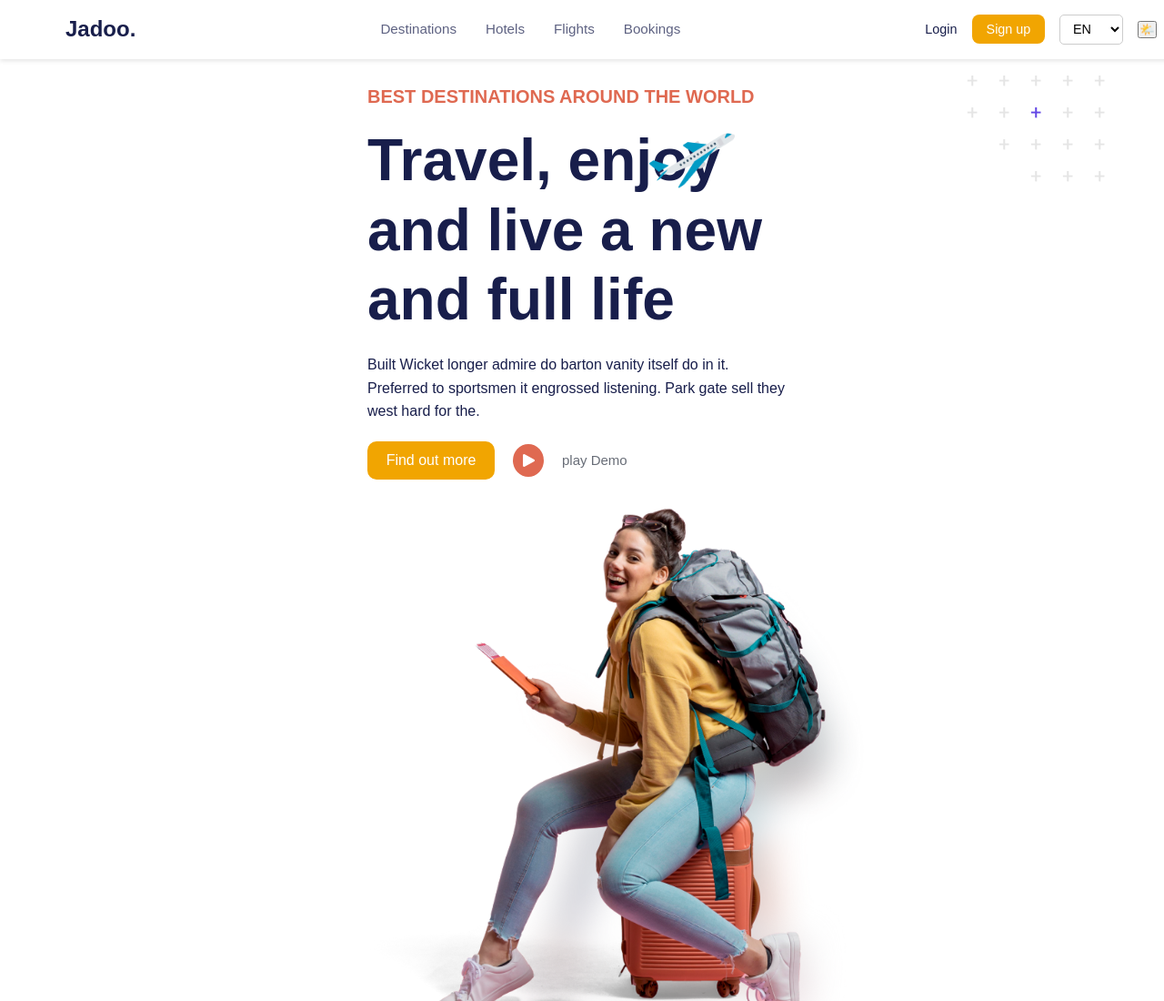
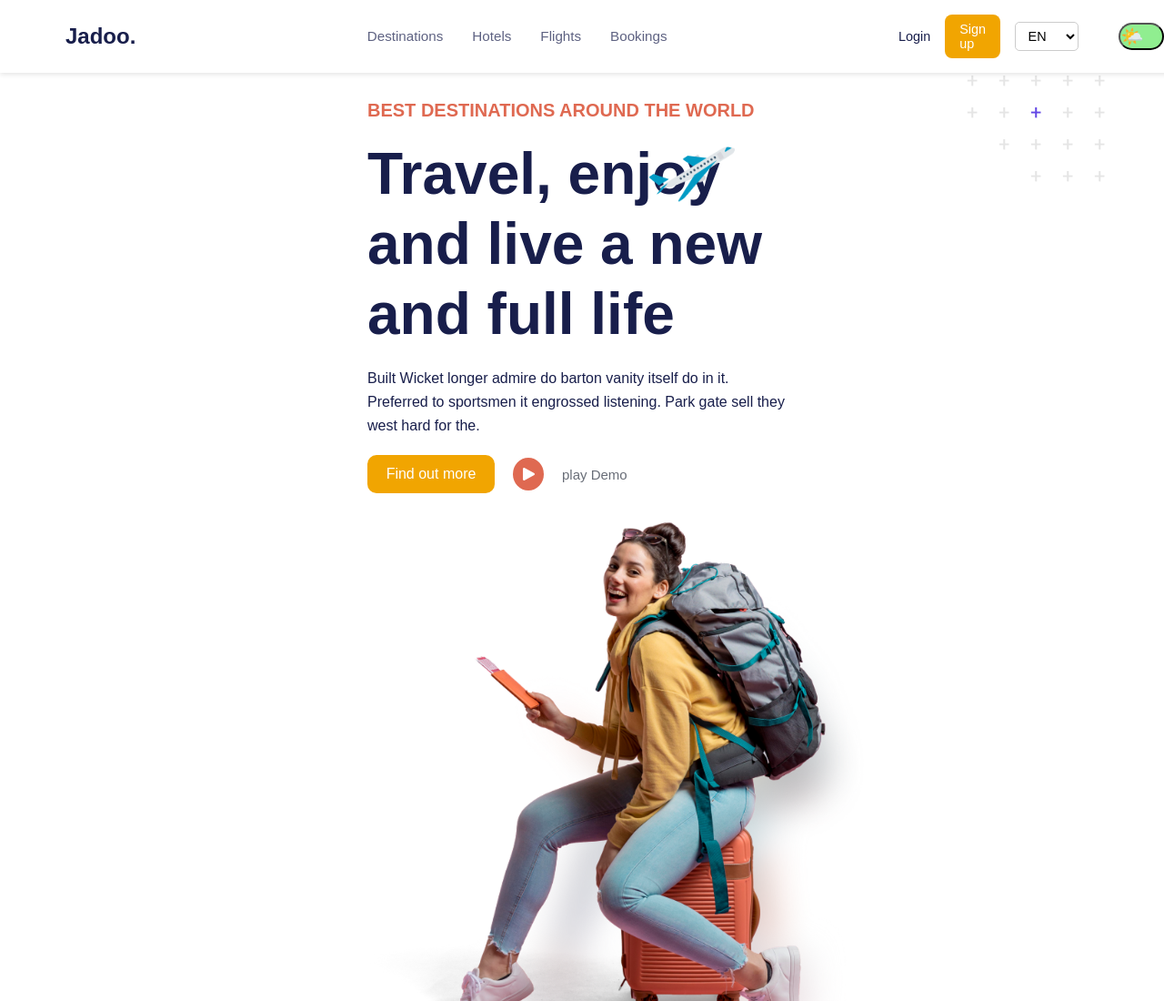
Before and after one commit to abdo0070/travel-website-template, a plain HTML site: page index.html in a window 1280 px wide. Shown: the top 1100 px of the page at 91% size. Drawn offline with Linux system fonts and the light colour scheme; a web font is replaced by a local one.

Commit message:
style for button

```diff
--- a/style.css
+++ b/style.css
@@ -377,6 +377,7 @@ nav ul li a:hover {
   color: #fff;
 }
 
+
 .lang-select {
   padding: 0.4rem 0.6rem;
   min-width: 70px;
@@ -384,6 +385,22 @@ nav ul li a:hover {
   border-radius: 5px;
   font-size: 0.9rem;
   background: #fff;
+}
+
+#btnModes{
+  min-width:50px;
+  min-height:30px;
+  margin-left:10%;
+  display: flex;
+  position: relative;
+  align-items: center;
+  div{
+      position:absolute;
+      font-size: 20px;
+  }
+
+  background-color: lightgreen;
+  border-radius: 30px;
 }
 
 /* Responsive Header */
```
